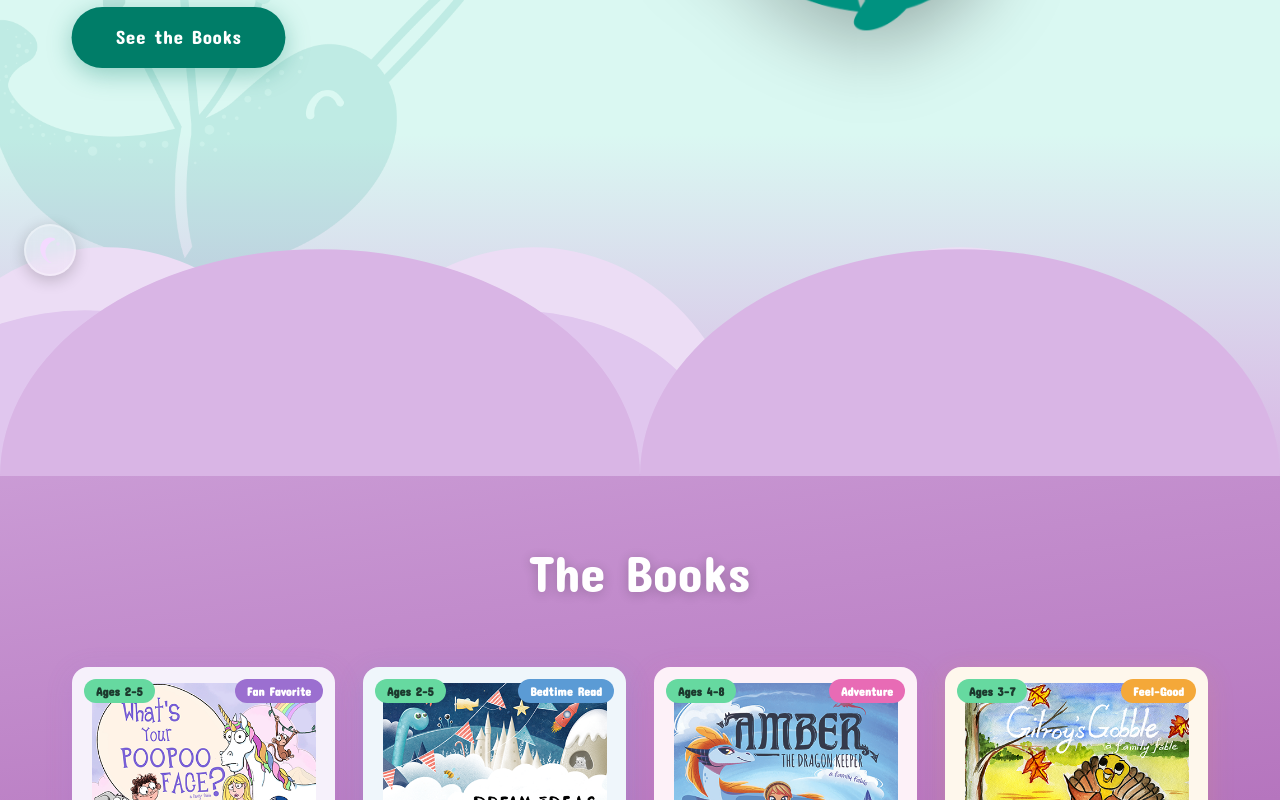
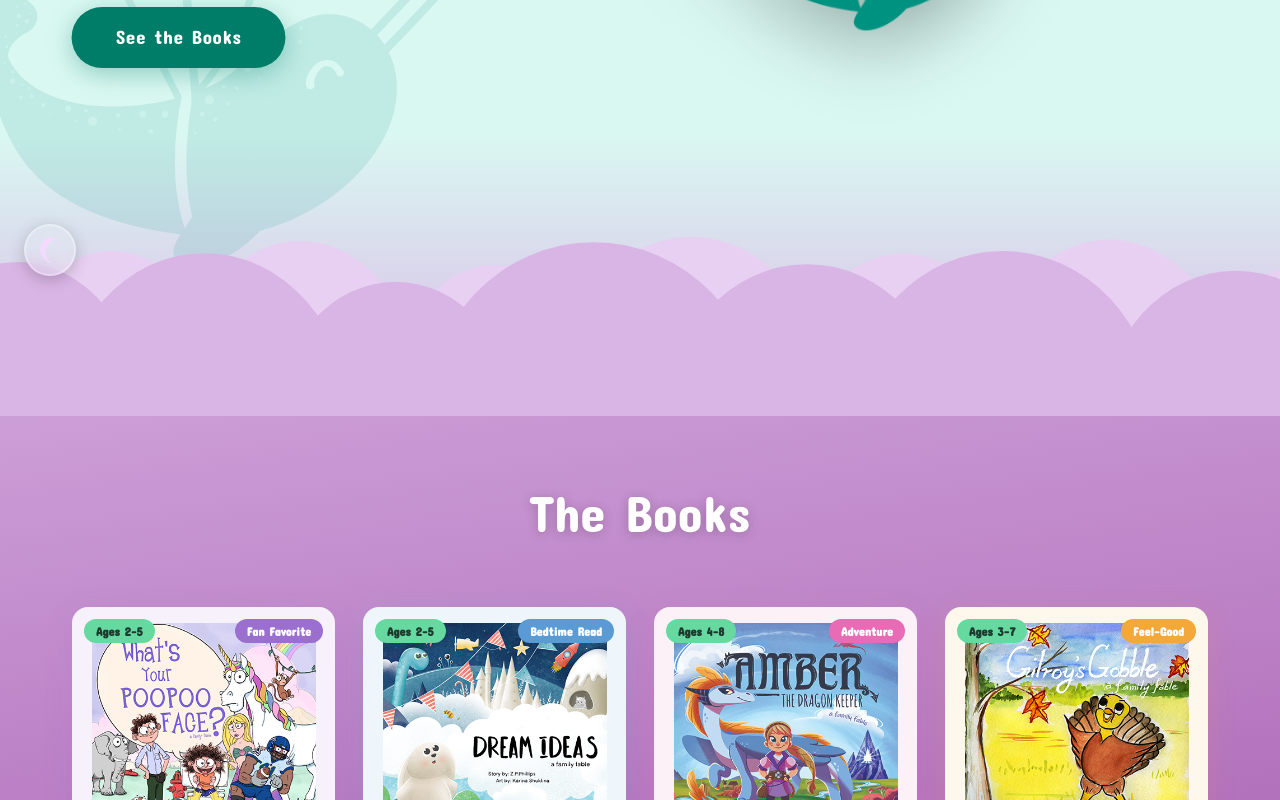
Before and after one commit to zpphillips-star/familyfables, a Next.js app: page / in a window 1280 px wide. Shown: the part 500-1300 px from the top of the page. Built offline with nearby package versions, Linux system fonts and the light colour scheme.

Commit message:
redesign: overlapping ellipses for real cloud look — 7 front + 7 back blobs, organic cloud silhouette

```diff
--- a/app/page.tsx
+++ b/app/page.tsx
@@ -7,46 +7,55 @@ import TouchBook from '@/components/TouchBook';
 import TiltNarwhal from '@/components/TiltNarwhal';
 import NewsletterSection from '@/components/NewsletterSection';
 
-// ── Section Hills ──────────────────────────────────────────────────────────
-// Three-layer rounded-hill transition matching the original familyfables.org style.
-// Uses ELLIPTICAL ARCS (not bezier) so hill height = exact ry value — no math guessing.
-// Arc: A rx ry 0 0 1 x y  (sweep=1 = clockwise = arcs UPWARD from baseline)
-// fill       = front hills (next section color)  — 3 large hills, 200px ry
-// midFill    = middle hills  — 4 medium hills, 140px ry, phase-shifted
-// backFill   = back hills    — 5 small hills, 170px ry, tallest CSS layer
-// Stacking: back SVG tallest → back peaks poke highest despite smaller hills
-function SectionClouds({ fill, midFill, backFill }: { fill: string; midFill?: string; backFill?: string }) {
-  const has3 = midFill && backFill;
-  const totalH = has3 ? 340 : 130;   // wrapper height = back layer height
+// ── Section Clouds ──────────────────────────────────────────────────────────
+// Real cloud look: multiple overlapping ellipses at the bottom of each section.
+// All ellipses have cy = viewBox height (200) so only their top halves show.
+// Overlapping ellipses of varied sizes = organic bumpy cloud silhouette.
+// Back layer (tallest CSS height) peeks above front layer for depth effect.
+function SectionClouds({ fill, backFill }: { fill: string; backFill?: string }) {
+  const totalH = backFill ? 280 : 130;
+  const vb = 200; // viewBox height; ellipse centers sit at cy=200
 
-  // viewBox "0 0 1440 300" for all. Hill peaks = 300 - ry (exact).
-  // Front: 2 huge hills, rx=360, ry=280 → peaks at y=20, hills 224px from bottom
-  const frontPath = "M 0 300 A 360 280 0 0 1 720 300 A 360 280 0 0 1 1440 300 L 1440 300 Z";
-  // Mid: 3 hills, rx=240, ry=170 — phase-shifted 144px right, mid-height
-  const midPath   = "M -144 300 A 240 170 0 0 1 336 300 A 240 170 0 0 1 816 300 A 240 170 0 0 1 1296 300 L 1440 300 Z";
-  // Back: 3 hills, rx=240, ry=200 — shifted 120px right, slightly taller CSS so they peek
-  const backPath  = "M -120 300 A 240 200 0 0 1 360 300 A 240 200 0 0 1 840 300 A 240 200 0 0 1 1320 300 L 1440 300 Z";
+  // Front clouds — 7 overlapping ellipses, larger ry, organic sizes
+  const front = [
+    { cx:   20, rx: 140, ry: 140 },
+    { cx:  230, rx: 162, ry: 148 },
+    { cx:  445, rx: 132, ry: 122 },
+    { cx:  668, rx: 188, ry: 158 },
+    { cx:  908, rx: 156, ry: 138 },
+    { cx: 1128, rx: 172, ry: 150 },
+    { cx: 1390, rx: 148, ry: 132 },
+  ];
+
+  // Back clouds — phase-shifted between front bumps, smaller ry
+  // but tallest CSS so their peaks poke above the front layer
+  const back = [
+    { cx:  125, rx: 128, ry: 118 },
+    { cx:  338, rx: 142, ry: 125 },
+    { cx:  556, rx: 118, ry: 108 },
+    { cx:  778, rx: 158, ry: 128 },
+    { cx: 1016, rx: 132, ry: 116 },
+    { cx: 1248, rx: 148, ry: 126 },
+    { cx: 1460, rx: 120, ry: 106 },
+  ];
+
+  const frontH = Math.round(totalH * 0.78) + 2;
 
   return (
     <div style={{ position: 'absolute', bottom: 0, left: 0, width: '100%', height: `${totalH}px`, pointerEvents: 'none', zIndex: 2 }}>
-      {/* BACK — tallest CSS (340px) so ry=170 peaks poke 193px above bottom */}
+      {/* BACK — full totalH so its peaks poke above the front layer */}
       {backFill && (
-        <svg viewBox="0 0 1440 300" preserveAspectRatio="none"
-          style={{ position: 'absolute', bottom: 0, left: 0, width: '100%', height: `${totalH}px`, display: 'block' }}>
-          <path d={backPath} fill={backFill} />
+        <svg viewBox={`0 0 1440 ${vb}`} preserveAspectRatio="none"
+          style={{ position: 'absolute', bottom: -2, left: 0, width: '100%', height: `${totalH}px`, display: 'block' }}>
+          {back.map((c, i) => <ellipse key={i} cx={c.cx} cy={vb} rx={c.rx} ry={c.ry} fill={backFill} />)}
+          <rect x="0" y={vb - 4} width="1440" height="8" fill={backFill} />
         </svg>
       )}
-      {/* MID — 290px CSS, ry=140 peaks reach 135px above bottom */}
-      {midFill && (
-        <svg viewBox="0 0 1440 300" preserveAspectRatio="none"
-          style={{ position: 'absolute', bottom: 0, left: 0, width: '100%', height: `${Math.round(totalH * 0.85)}px`, display: 'block' }}>
-          <path d={midPath} fill={midFill} />
-        </svg>
-      )}
-      {/* FRONT — 240px CSS, ry=200 peaks reach 160px above bottom (2nd tallest) */}
-      <svg viewBox="0 0 1440 300" preserveAspectRatio="none"
-        style={{ position: 'absolute', bottom: -2, left: 0, width: '100%', height: `${Math.round(totalH * 0.71) + 2}px`, display: 'block' }}>
-        <path d={frontPath} fill={fill} />
+      {/* FRONT — shorter CSS height, larger ry → dominant bumpy cloud look */}
+      <svg viewBox={`0 0 1440 ${vb}`} preserveAspectRatio="none"
+        style={{ position: 'absolute', bottom: -2, left: 0, width: '100%', height: `${frontH}px`, display: 'block' }}>
+        {front.map((c, i) => <ellipse key={i} cx={c.cx} cy={vb} rx={c.rx} ry={c.ry} fill={fill} />)}
+        <rect x="0" y={vb - 4} width="1440" height="8" fill={fill} />
       </svg>
     </div>
   );
@@ -115,11 +124,11 @@ export default function Home() {
       <section
         id="hero"
         style={{
-          background: 'linear-gradient(to bottom, #daf8f2 calc(100% - 340px), #d9b5e5 100%)',
+          background: 'linear-gradient(to bottom, #daf8f2 calc(100% - 280px), #d9b5e5 100%)',
           position: 'relative',
           overflow: 'visible',
           minHeight: '92vh',
-          paddingBottom: '340px',
+          paddingBottom: '280px',
           display: 'flex',
           flexDirection: 'column',
           zIndex: 2,
@@ -218,8 +227,8 @@ export default function Home() {
           </div>
         </div>
 
-        {/* Hills at bottom of hero — 3 layers into the books section lavender */}
-        <SectionClouds fill="#d9b5e5" midFill="#e0c6ee" backFill="#ecddf5" />
+        {/* Clouds at bottom of hero — lavender front + lighter lavender back */}
+        <SectionClouds fill="#d9b5e5" backFill="#e8d0f2" />
       </section>
 
       {/* ── SECTION 2: BOOKS GRID ───────────────────────────────────── */}
@@ -228,9 +237,9 @@ export default function Home() {
         style={{
           background: 'linear-gradient(172deg, #d9b5e5 0%, #78087c 100%)',
           position: 'relative',
-          marginTop: '-344px',
-          paddingTop: '344px',
-          paddingBottom: '340px',
+          marginTop: '-284px',
+          paddingTop: '284px',
+          paddingBottom: '280px',
           zIndex: 1,
         }}
       >
@@ -274,16 +283,16 @@ export default function Home() {
             ))}
           </div>
         </div>
-        {/* Hills at bottom of books — 3 layers into the mint about section */}
-        <SectionClouds fill="#daf8f2" midFill="#c8f0ea" backFill="#d9b5e5" />
+        {/* Clouds at bottom of books — mint front + lavender back */}
+        <SectionClouds fill="#daf8f2" backFill="#d9b5e5" />
       </section>
 
       {/* ── SECTION 3: CHARACTER / ABOUT ────────────────────────────── */}
       <section
         style={{
           background: '#daf8f2',
-          marginTop: '-344px',
-          paddingTop: '344px',
+          marginTop: '-284px',
+          paddingTop: '284px',
           position: 'relative',
           zIndex: 0,
         }}
@@ -302,7 +311,7 @@ export default function Home() {
           <div
             style={{
               flex: '0 0 auto',
-              width: 'clamp(180px, 28vw, 340px)',
+              width: 'clamp(180px, 28vw, 280px)',
               display: 'flex',
               alignItems: 'center',
               justifyContent: 'center',
```
